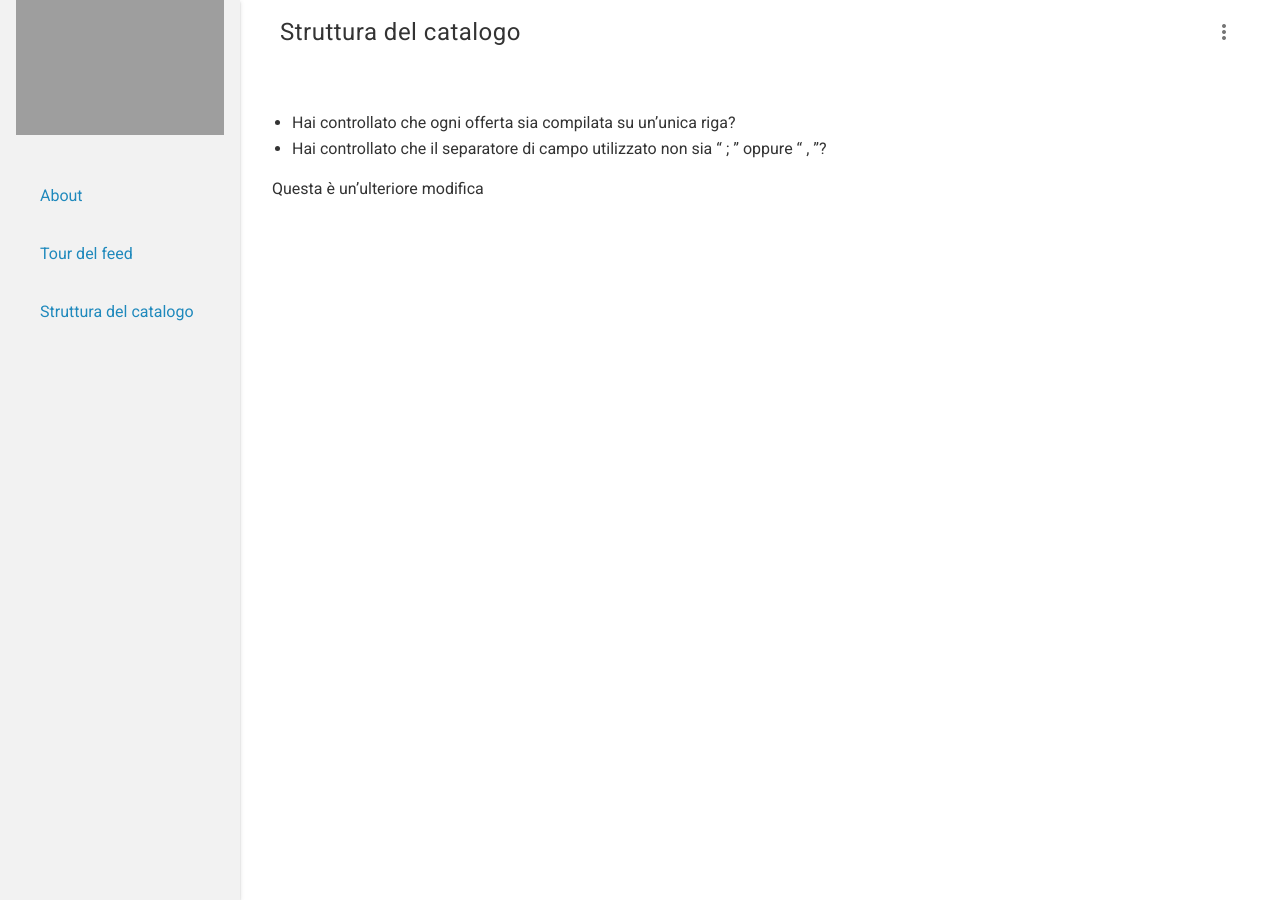
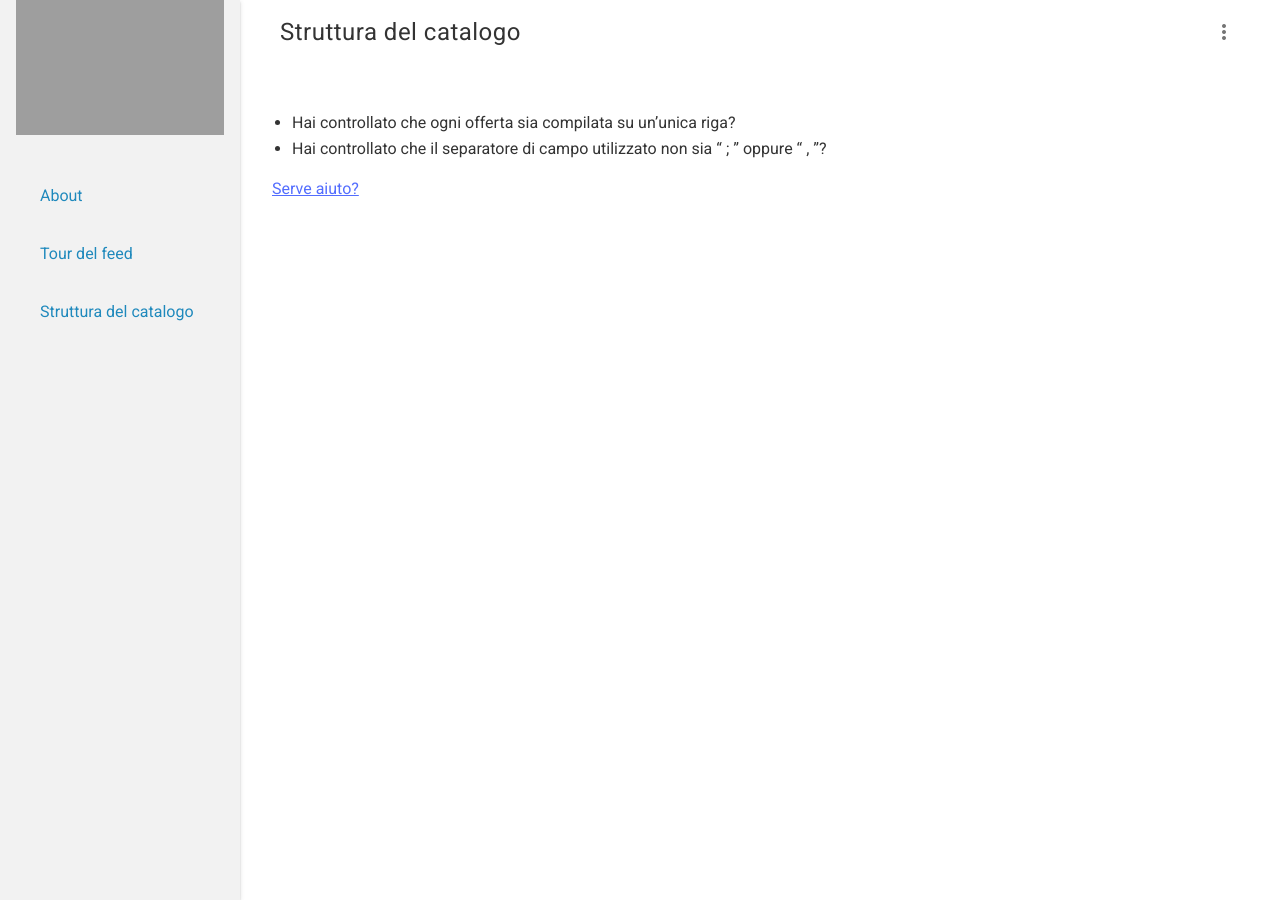
Before and after one commit to noemi-84/tourdelfeed, a Jekyll site: the page built from nuova-pagina.md, in a window 1280 px wide. Built offline with Jekyll 4.4.1, drawn with Linux system fonts in a browser that asks for light colours; nearby versions of some CDN libraries; grey boxes are pictures that could not be loaded.

Commit message:
Update from Forestry.io - nuova-pagina.md

```diff
--- a/nuova-pagina.md
+++ b/nuova-pagina.md
@@ -1,9 +1,9 @@
 ---
 title: Struttura del catalogo
 date: '2016-07-19 00:00:00'
-layout: page
+layout: default
 ---
 * Hai controllato che ogni offerta sia compilata su un’unica riga?
 * Hai controllato che il separatore di campo utilizzato non sia “ ; ” oppure “ , ”?
 
-Questa è un'ulteriore modifica
+[Serve aiuto?](http://)
```
